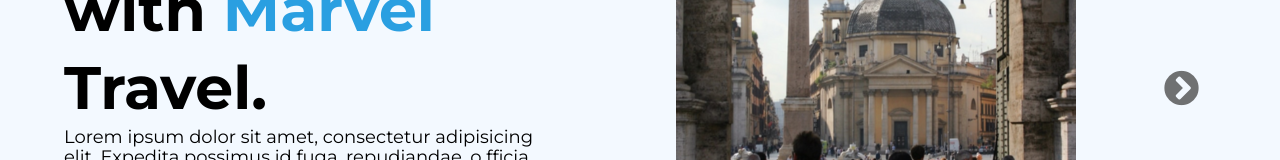
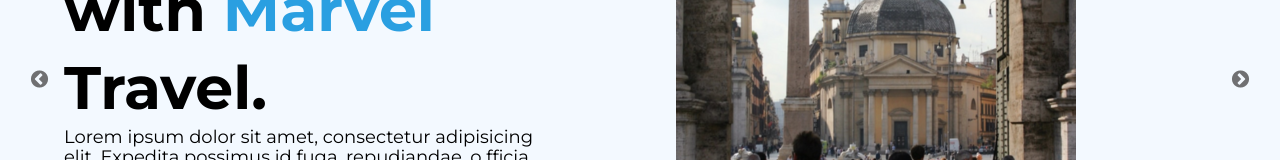
Before and after one commit to ugwuintech/the-nest-project, a React (Vite) app: page / in a window 1280 px wide. Shown: the part 293-453 px from the top of the page. Built offline with nearby package versions, Linux system fonts and the light colour scheme.

Commit message:
fixed carousel buttons

```diff
--- a/src/index.css
+++ b/src/index.css
@@ -18,25 +18,27 @@
 } */
 
 .slick-prev {
-  left: 3% !important;
+  left: -3% !important;
+
   z-index: 1;
   cursor: pointer;
-  display: none !important;
 }
 
 .slick-next {
-  right: 3% !important;
+  right: -3% !important;
+
   z-index: 1;
   cursor: pointer;
 }
 
 .slick-next:before {
-  font-size: 40px !important;
+  font-size: 20px !important;
   color: #434343;
 }
 
 .slick-prev:before {
-  font-size: 40px !important;
+  font-size: 20px !important;
+  color: #434343;
 }
 
 .hash-span {
```
